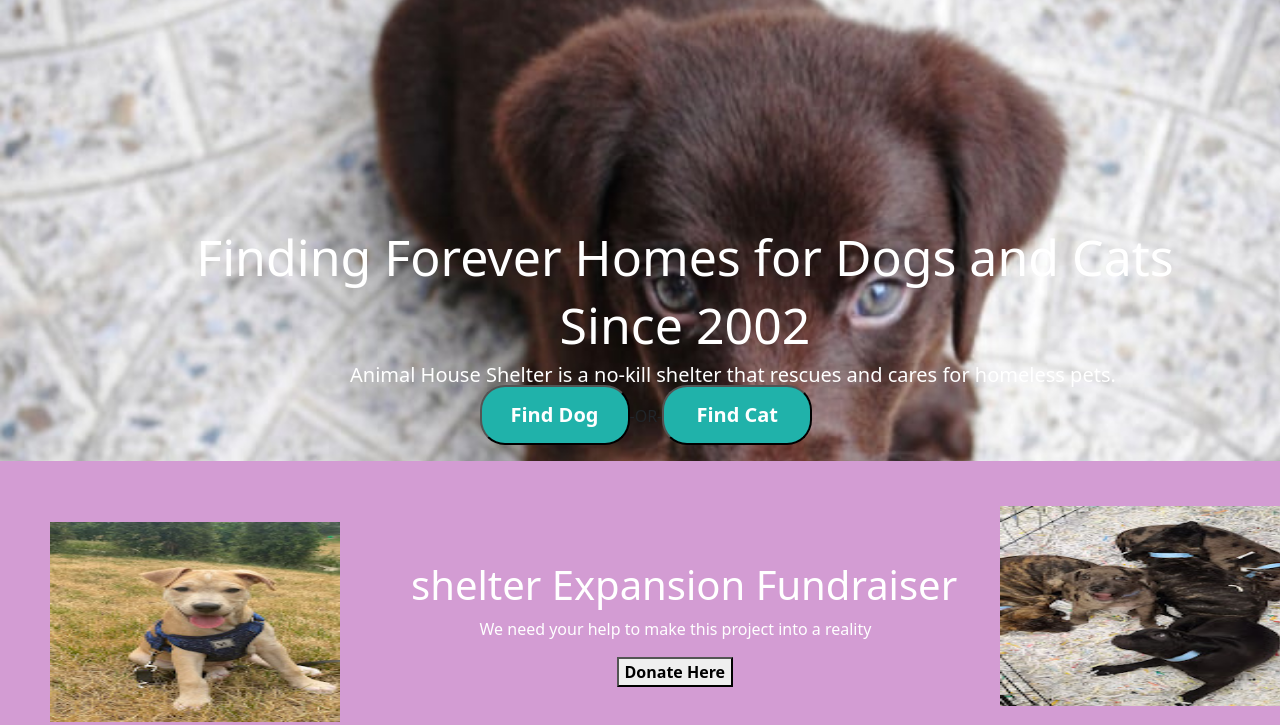
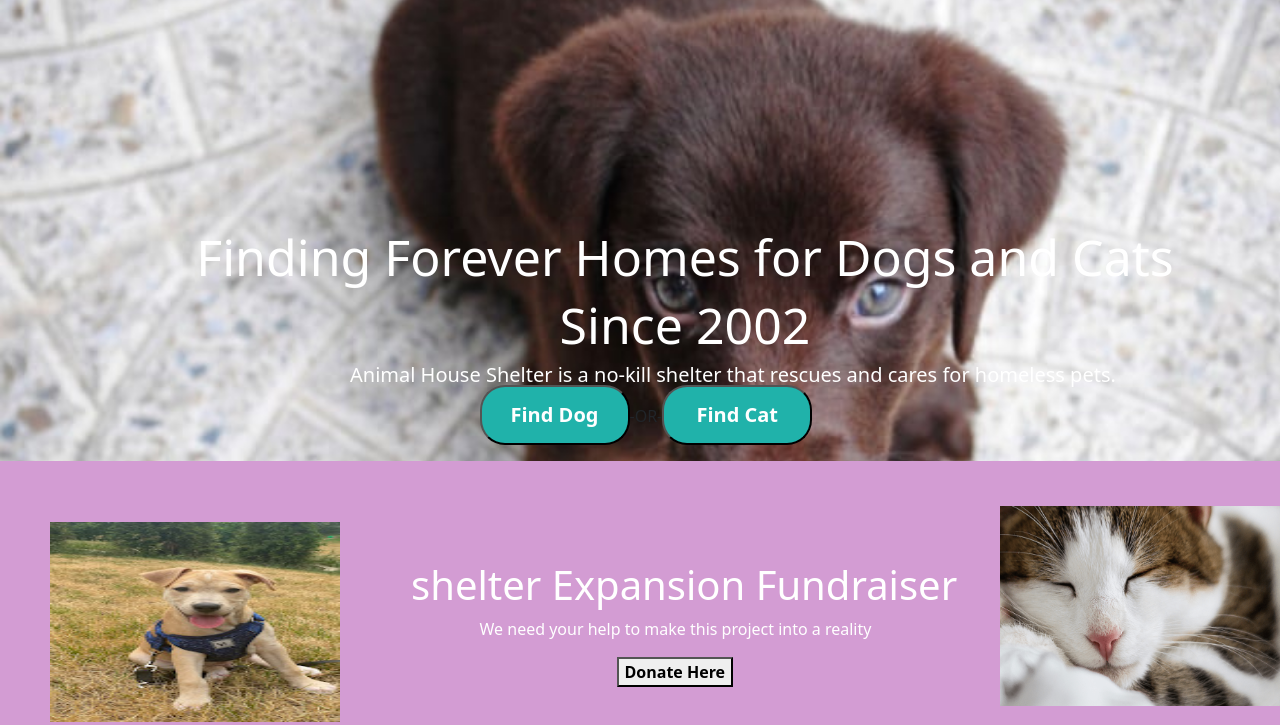
Before and after one commit to easyman1234/Animal-Shelter, a plain HTML site: page index.html in a window 1280 px wide. Shown: the part 227-952 px from the top of the page. Drawn offline with Linux system fonts and the light colour scheme.

Commit message:
add new cat image

```diff
--- a/index.html
+++ b/index.html
@@ -54,7 +54,7 @@
         <div>
           <img class="ii" src="image/2021-06-24.jpg" width="150px">
         </div>
-        <img class="vv" src="image/20210109_094039.jpg" width="px">
+        <img class="vv" src="image/new cat image.png" width="px">
       </div>
       <div class="wt">
         <div class="pul">
```
Also changed, not shown: image/new cat image.png (added).
